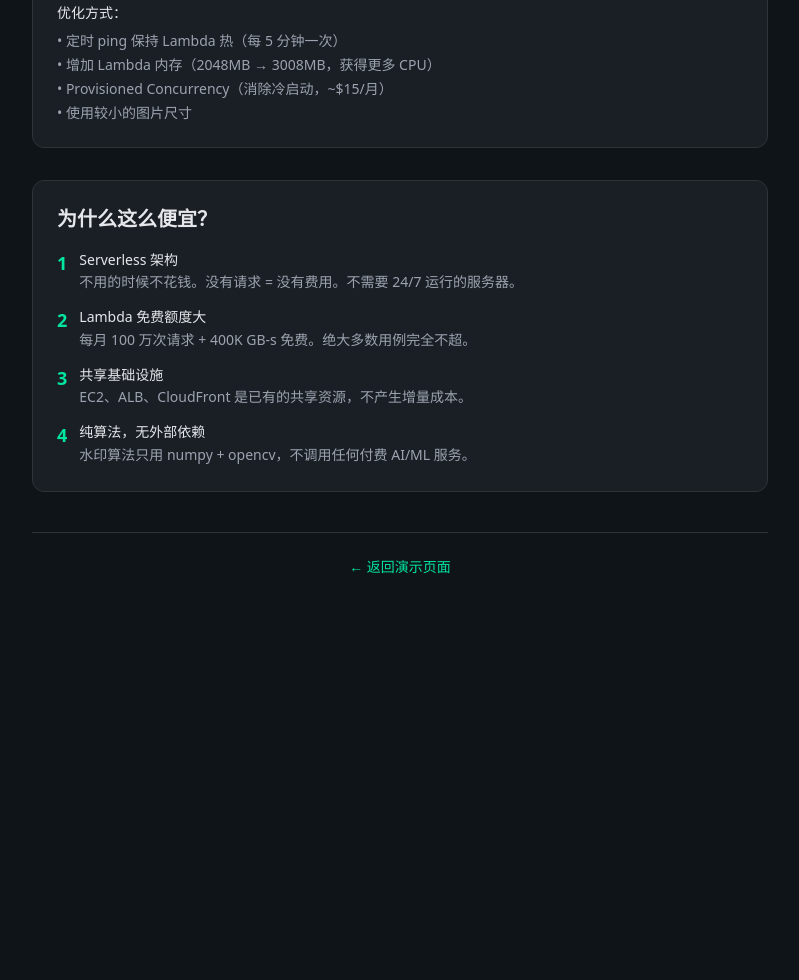
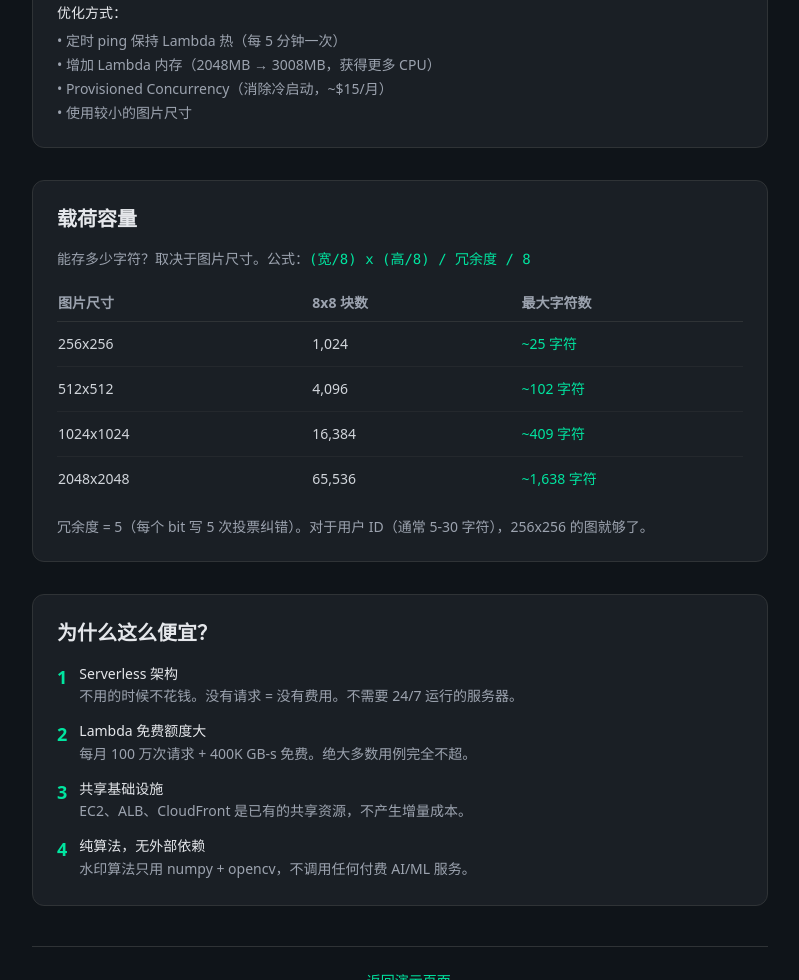
Before and after one commit to tsaol/blind-watermark-s3, a plain HTML site: page web/static/cost.html in a window 1280 px wide. Shown: the part 2839-3819 px from the top of the page, without its empty margins (240-1039 px from the left). Before the commit the page ends 3448 px from the top, so only its background shows below. Drawn offline with nearby package versions, Linux system fonts and the light colour scheme.

Commit message:
add payload capacity table to cost page

```diff
--- a/web/static/cost.html
+++ b/web/static/cost.html
@@ -259,6 +259,45 @@
                 </div>
             </section>
 
+            <!-- Payload capacity -->
+            <section class="bg-dark-800 border border-dark-700 rounded-xl p-6">
+                <h2 class="text-xl font-semibold mb-4">载荷容量</h2>
+                <p class="text-sm text-gray-400 mb-4">能存多少字符？取决于图片尺寸。公式：<code class="text-accent">(宽/8) x (高/8) / 冗余度 / 8</code></p>
+                <div class="overflow-x-auto">
+                    <table class="w-full text-sm">
+                        <thead>
+                            <tr class="border-b border-dark-700 text-left">
+                                <th class="py-2 pr-4 text-gray-400">图片尺寸</th>
+                                <th class="py-2 pr-4 text-gray-400">8x8 块数</th>
+                                <th class="py-2 text-gray-400">最大字符数</th>
+                            </tr>
+                        </thead>
+                        <tbody class="text-gray-300">
+                            <tr class="border-b border-dark-700/50">
+                                <td class="py-3 pr-4">256x256</td>
+                                <td class="py-3 pr-4">1,024</td>
+                                <td class="py-3 font-medium text-accent">~25 字符</td>
+                            </tr>
+                            <tr class="border-b border-dark-700/50">
+                                <td class="py-3 pr-4">512x512</td>
+                                <td class="py-3 pr-4">4,096</td>
+                                <td class="py-3 font-medium text-accent">~102 字符</td>
+                            </tr>
+                            <tr class="border-b border-dark-700/50">
+                                <td class="py-3 pr-4">1024x1024</td>
+                                <td class="py-3 pr-4">16,384</td>
+                                <td class="py-3 font-medium text-accent">~409 字符</td>
+                            </tr>
+                            <tr>
+                                <td class="py-3 pr-4">2048x2048</td>
+                                <td class="py-3 pr-4">65,536</td>
+                                <td class="py-3 font-medium text-accent">~1,638 字符</td>
+                            </tr>
+                        </tbody>
+                    </table>
+                </div>
+                <p class="text-sm text-gray-400 mt-4">冗余度 = 5（每个 bit 写 5 次投票纠错）。对于用户 ID（通常 5-30 字符），256x256 的图就够了。</p>
+            </section>
 
             <!-- Why so cheap -->
             <section class="bg-dark-800 border border-dark-700 rounded-xl p-6">
```
